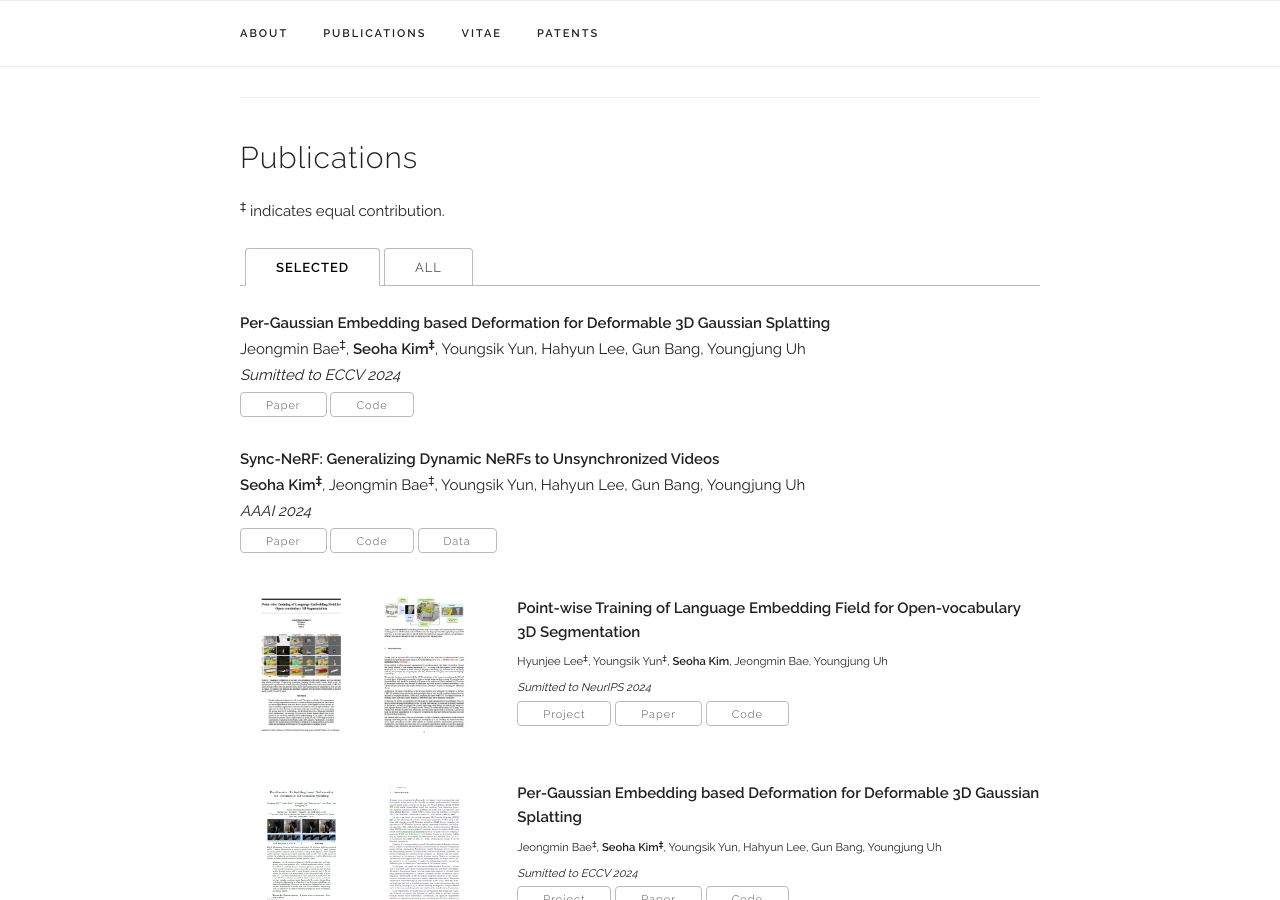
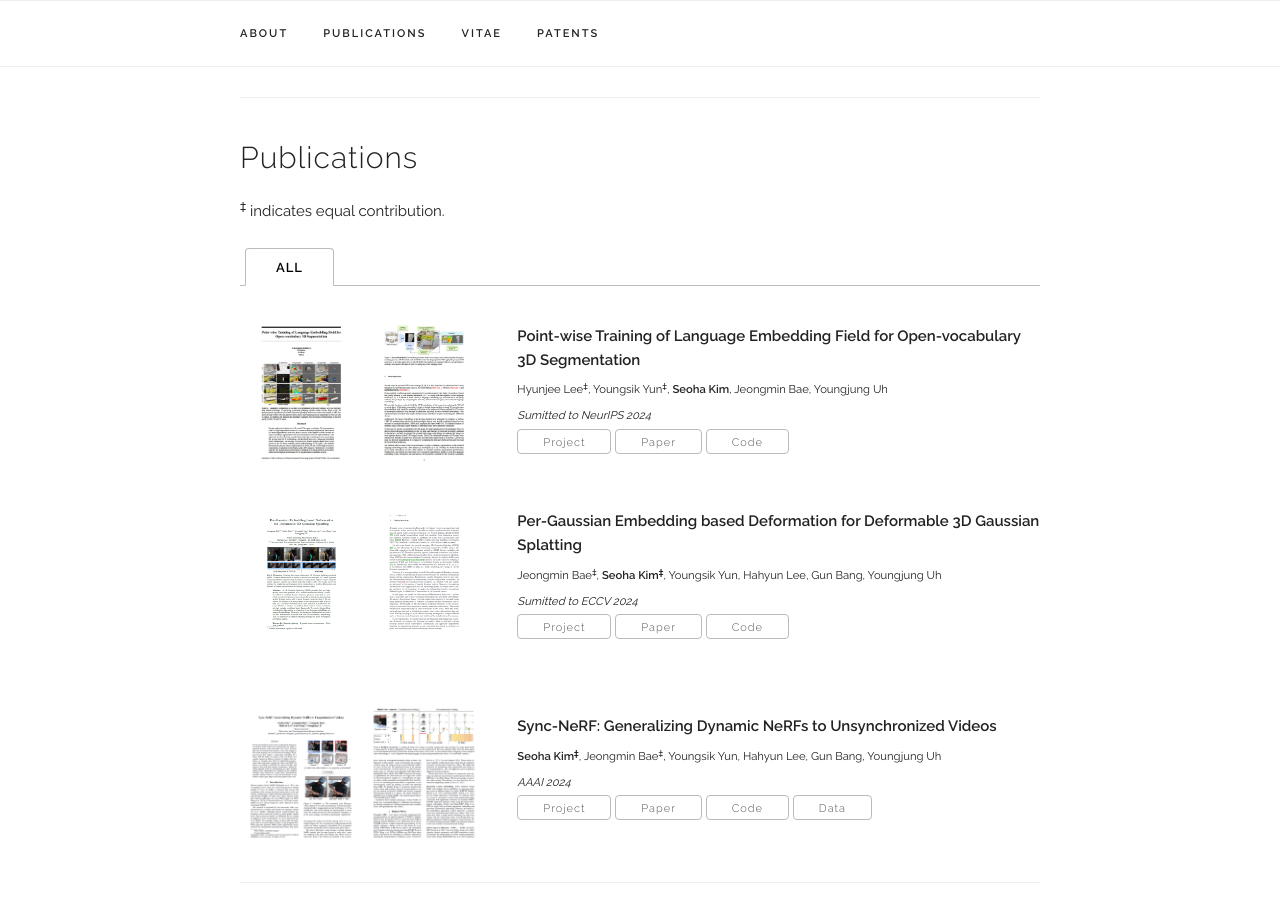
Before and after one commit to seoha-kim/seoha-kim.github.io, a Jekyll site: the page built from index.html, in a window 1280 px wide and 900 px high, scrolled down 476 px. Built offline with Jekyll 4.4.1, drawn with Linux system fonts in a browser that asks for light colours; some web fonts are replaced.

Commit message:
Update publications

```diff
--- a/index.html
+++ b/index.html
@@ -20,15 +20,23 @@ title: Home
   </p>
 
   <ul class="tab-nav">
-    <li><div class="button active" data-ref="#papers-selected">Selected</div></li>
-    <li><div class="button" data-ref="#papers-all">All</div></li>
+    <!-- <li><div class="button active" data-ref="#papers-selected">Selected</div></li> -->
+    <li><div class="button active" data-ref="#papers-all">All</div></li>
   </ul>
 
   <div class="tab-content">
-    <div class="tab-pane active" id="papers-selected">
+    <!-- <div class="tab-pane active" id="papers-selected">
       {% assign selected_papers = site.data.publications.papers | where: "selected", "y" %}
       {% for paper in selected_papers %}
         <div class="paper">
+          <div class="row">
+            <div class="four columns">
+              <div class="figure">
+                <img src="{{ paper.image }}" width="100%">
+              </div>
+            </div>
+            <div class="eight columns">
+
               <p class="title"><b>{{ paper.title }}</b></p>
               <p>{{ paper.authors }}</p>
               <p><i>{{ paper.venue }}</i></p>
@@ -56,11 +64,12 @@ title: Home
                 {% if paper.data %}
                   <a class="button" href="{{ paper.data }}" target="_blank">Data</a>
                 {% endif %}
-
+              </div>
+            </div>
           </div>
         </div>
       {% endfor %}
-    </div>
+    </div> -->
 
     <div class="tab-pane active" id="papers-all">
       {% for paper in site.data.publications.papers %}
```
Lines whose indentation alone changed are shown as unchanged.
